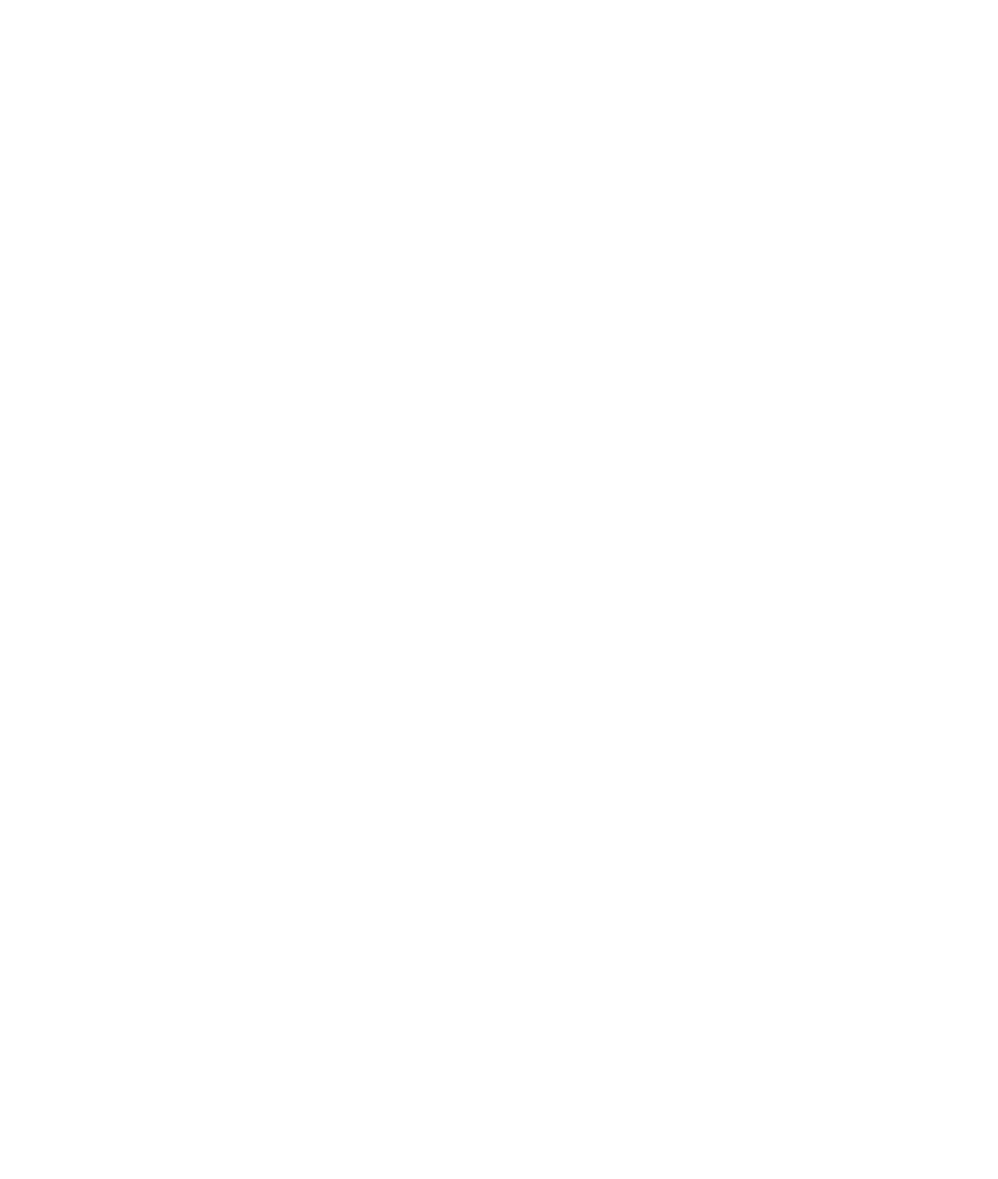
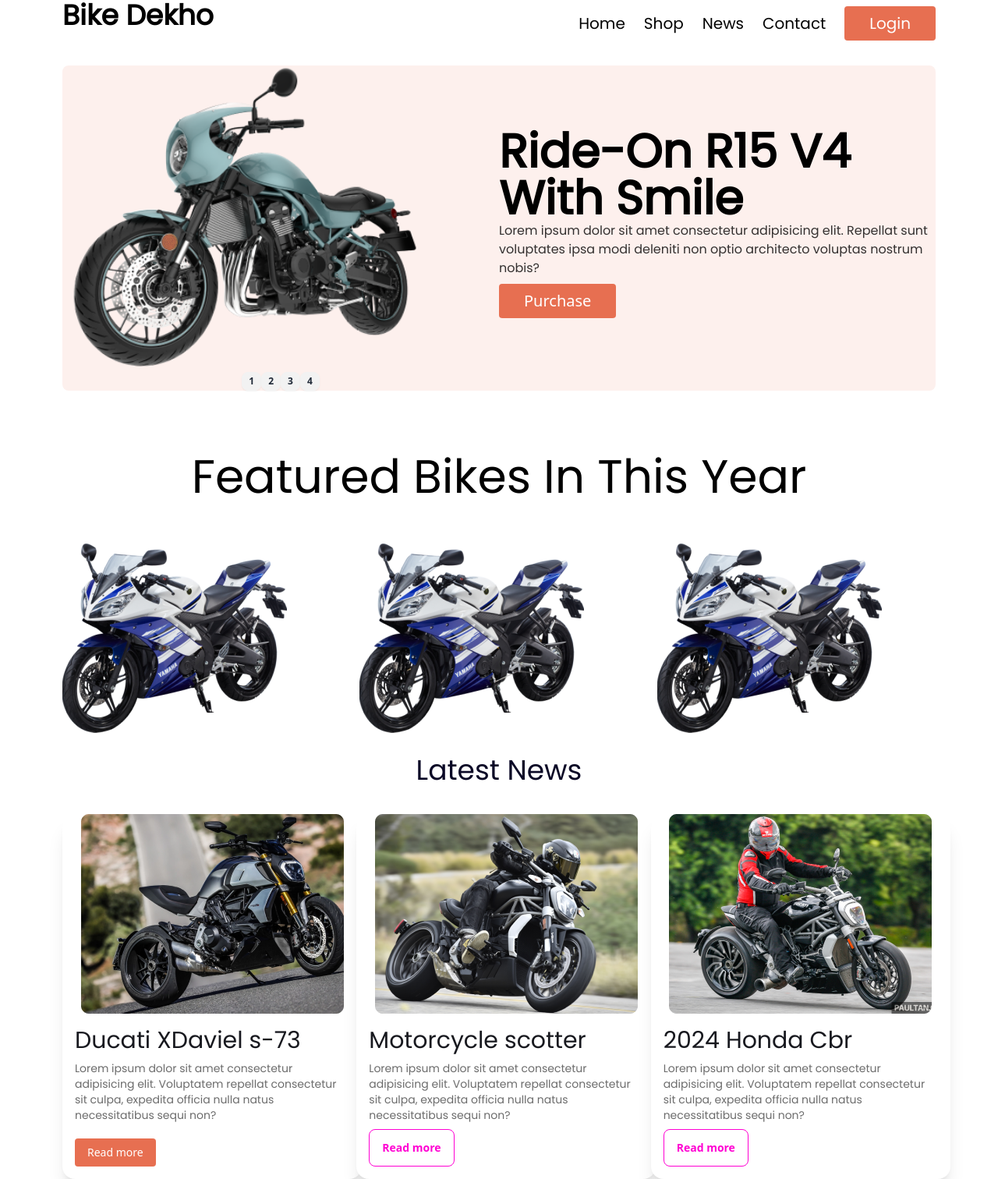
Before and after one commit to shafiul-osd/daisy-ui-project1, a plain HTML site: page index.html in a window 1280 px wide. Shown: the whole page at 78% size. Before the commit the page ends 800 px from the top, so only its background shows below. Drawn offline with nearby package versions, Linux system fonts and the light colour scheme.

Commit message:
added latest news section

```diff
--- a/index.html
+++ b/index.html
@@ -1,14 +1,142 @@
 <!DOCTYPE html>
 <html lang="en">
-<head>
-    <meta charset="UTF-8">
-    <meta name="viewport" content="width=device-width, initial-scale=1.0">
+  <head>
+    <meta charset="UTF-8" />
+    <meta name="viewport" content="width=device-width, initial-scale=1.0" />
     <title>Document</title>
-    <link href="https://cdn.jsdelivr.net/npm/daisyui@4.12.10/dist/full.min.css" rel="stylesheet" type="text/css" />
+    <!-- cdn style -->
+    <link
+      href="https://cdn.jsdelivr.net/npm/daisyui@4.12.10/dist/full.min.css"
+      rel="stylesheet"
+      type="text/css"
+    />
     <script src="https://cdn.tailwindcss.com"></script>
+    <!-- google font  -->
+    <link rel="preconnect" href="https://fonts.googleapis.com" />
+    <link rel="preconnect" href="https://fonts.gstatic.com" crossorigin />
+    <link
+      href="https://fonts.googleapis.com/css2?family=Poppins&display=swap"
+      rel="stylesheet"
+    />
+    <style>
+      .poppins {
+        font-family: "Poppins", sans-serif;
+        font-weight: 400;
+        font-style: normal;
+      }
+    </style>
+  </head>
+  <body class="">
+    <header class=" lg:px-20 ">
+      <div class="flex justify-between item-center">
+        <div>
+          <h3 class="poppins text-black text-xl lg:text-4xl font-bold">Bike Dekho</h3>
+        </div>
+        <div>
+          <ul>
+            <li class=" mt-2 flex gap-6 items-center text-black text-thin text-xl poppins">
+              <a href="">Home</a>
+              <a href="">Shop</a>
+              <a href="">News</a>
+              <a href="">Contact</a>
+              <button class="text-white text-xl bg-[rgb(231,111,81)] py-2 px-8 rounded poppins">Login</button>
+            </li>
+          </ul>
+        </div>
+      </div>
+      <!-- this is the banner section and its called carosel section -->
+       <div class=" lg:grid grid-cols-2  bg-[rgba(231,111,81,0.1)] mt-8 rounded-lg">
+        <div>
+            <div class="carousel w-full">
+                <div id="item1" class="carousel-item w-full">
+                  <img class="width-3/10" src="images/slider/bike1.png" alt="">
 
-</head>
-<body>
+                </div>
+                <div id="item2" class="carousel-item w-full">
+                  <img src="images/slider/bike2.png" alt="">
+                </div>
+                <div id="item3" class="carousel-item w-full">
+                  <img src="images/slider/bike3.png" alt="">
+                </div>
+                <div id="item4" class="carousel-item w-full">
+                 <img src="images/slider/bike4.png" alt="">
+                </div>
+              </div>
+              <div class="flex justify-center items-center w-full">
+                <a href="#item1" class="btn btn-xs">1</a>
+                <a href="#item2" class="btn btn-xs">2</a>
+                <a href="#item3" class="btn btn-xs">3</a>
+                <a href="#item4" class="btn btn-xs">4</a>
+              </div>
+        </div>
+          <div class="mt-20">
+            <h3 class="text-black font-extrabold text-6xl poppins">Ride-On R15 V4 <br>With Smile</h3>
+            <p class="text-[rgba(0,0,0,0.8)] text-x poppins">Lorem ipsum dolor sit amet consectetur adipisicing elit. Repellat sunt voluptates ipsa modi deleniti non optio architecto voluptas nostrum nobis?</p>
+            <button class="text-white text-xl bg-[rgb(231,111,81)] py-2 px-8 rounded mt-2">Purchase</button>
+          </div>
+       </div>
+    </header>
+    <main class="px-20">
+      <!-- this is the featured bikes in this year section -->
+      <section>
+        <div class="flex justify-center items-center mt-20">
+          <h2 class="poppins text-6xl text-[rgb(0,0,0)]  lg:px-8">Featured Bikes In This Year</h2>
+        </div>
+        <div class="grid  lg:grid-cols-3 gap-6 py-2 mt-12">
+          <div><img src="images/others/feature-bike.png" alt=""></div>
+          <div><img src="images/others/feature-bike.png" alt=""></div>
+          <div><img src="images/others/feature-bike.png" alt=""></div>
+        </div>
+      </section>
+      <!-- latest news part this one -->
+       <section>
+        <div class="text-center mt-5">
+          <h2 class="text-4xl text-[rgb(10,8,38)] poppins">Latest News</h2>
+        </div>
+        <!-- first card section this one -->
+         <div class="grid lg:grid-cols-3 gap-3 mt-9">
 
-</body>
+        <div class="card card-compact bg-base-100 w-96 shadow-xl">
+          <figure>
+            <img src="images/others/latest1.png" alt="">
+          </figure>
+          <div class="card-body">
+            <h2 class="text-[rgb(24,25,31)] text-3xl poppins">Ducati XDaviel s-73</h2>
+            <p class="text-[rgb(108,108,108)] text-x poppins">Lorem ipsum dolor sit amet consectetur adipisicing elit. Voluptatem repellat consectetur sit culpa, expedita officia nulla natus necessitatibus sequi non?</p>
+            <div class="card-actions justify-start">
+              <button class="bg-[rgb(231,111,81)] px-4 py-2 rounded text-white">Read more</button>
+            </div>
+          </div>
+        </div>
+        <!-- secend card section start from here -->
+        <div class="card card-compact bg-base-100 w-96 shadow-xl">
+          <figure>
+            <img src="images/others/latest2.png" alt="">
+          </figure>
+          <div class="card-body">
+            <h2 class="text-[rgb(24,25,31)] text-3xl poppins">Motorcycle scotter</h2>
+            <p class="text-[rgb(108,108,108)] text-x poppins">Lorem ipsum dolor sit amet consectetur adipisicing elit. Voluptatem repellat consectetur sit culpa, expedita officia nulla natus necessitatibus sequi non?</p>
+            <div class="card-actions justify-start">
+              <button class="btn btn-outline btn-secondary">Read more</button>
+            </div>
+          </div>
+        </div>
+        <!-- third card section start from here -->
+        <div class="card card-compact bg-base-100 w-96 shadow-xl">
+          <figure>
+            <img src="images/others/latest3.png" alt="">
+          </figure>
+          <div class="card-body">
+            <h2 class="text-[rgb(24,25,31)] text-3xl poppins">2024 Honda Cbr</h2>
+            <p class="text-[rgb(108,108,108)] text-x poppins">Lorem ipsum dolor sit amet consectetur adipisicing elit. Voluptatem repellat consectetur sit culpa, expedita officia nulla natus necessitatibus sequi non?</p>
+            <div class="card-actions justify-start">
+              <button class="btn btn-outline btn-secondary">Read more</button>
+            </div>
+          </div>
+        </div>
+         </div>
+       </section>
+    </main>
+    <footer></footer>
+  </body>
 </html>
```
